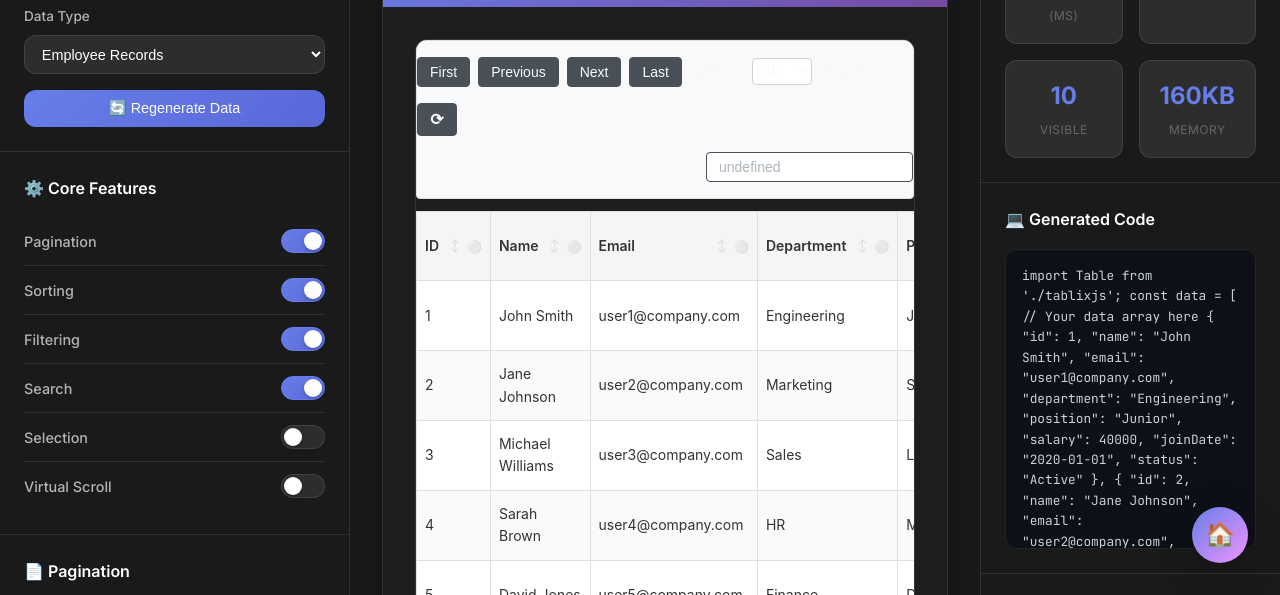
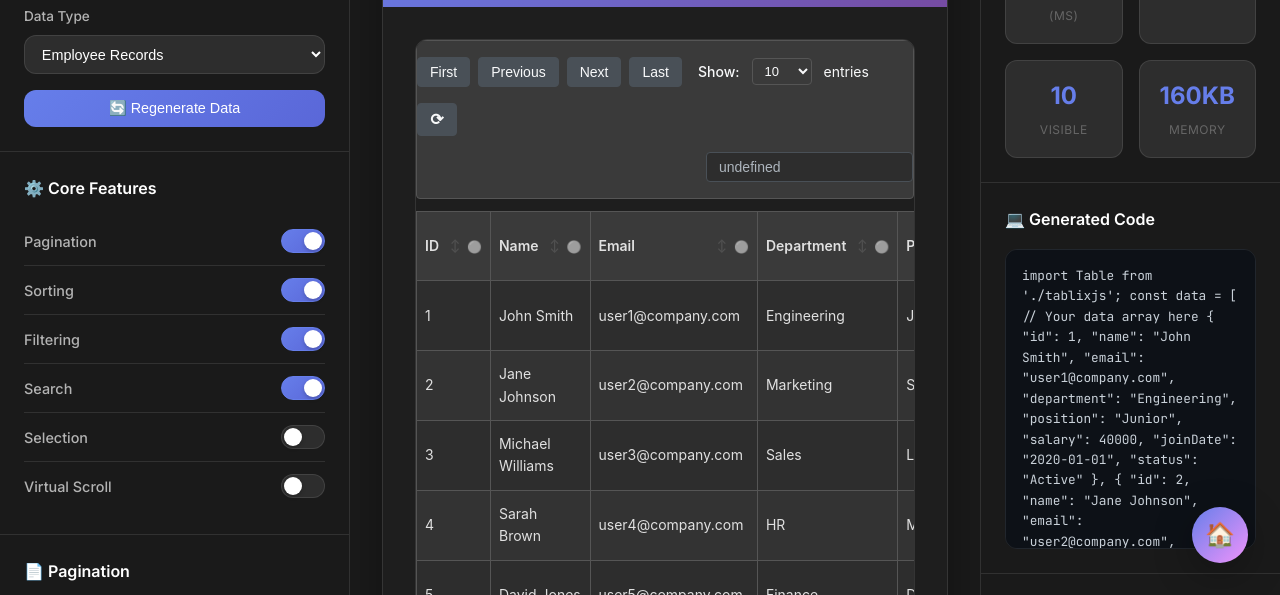
Before and after one commit to ivkeapp/TablixJS, a website: page examples/playground.html in a window 1280 px wide. Shown: the part 205-800 px from the top of the page. Drawn offline with Linux system fonts and the light colour scheme.

Commit message:
Dark mode fix

```diff
--- a/src/styles/tablix.css
+++ b/src/styles/tablix.css
@@ -8,12 +8,12 @@
 @import './search-core.css';
 @import './selection-core.css';
 
-/* Import default theme */
+/* Import themes */
 @import './themes/default.css';
+@import './themes/dark.css';
 
 /*
 To use the dark theme, either:
 1. Add data-theme="dark" to your html/body element
 2. Add the "dark" class to your table wrapper
-3. Import the dark theme CSS: @import './themes/dark.css';
 */
--- a/src/styles/themes/dark.css
+++ b/src/styles/themes/dark.css
@@ -48,6 +48,38 @@
   /* Other elements */
   --tablix-ellipsis-color: #777;
   --tablix-loading-color: #4db6e6;
+
+  /* Control panel styles */
+  --tablix-controls-bg: #3a3a3a;
+  --tablix-controls-border: 1px solid #555;
+  --tablix-controls-padding: 12px 16px;
+  --tablix-controls-margin: 0 0 12px 0;
+  --tablix-controls-gap: 16px;
+  --tablix-controls-gap-small: 8px;
+  --tablix-controls-border-radius: 4px;
+
+  /* Search input styles */
+  --tablix-search-input-padding: 6px 8px;
+  --tablix-search-input-border: 1px solid #555;
+  --tablix-search-input-bg: #2d2d2d;
+  --tablix-search-input-focus-border: #4db6e6;
+  --tablix-search-input-focus-shadow: 0 0 0 2px rgba(77, 182, 230, 0.2);
+  --tablix-search-clear-color: #999;
+  --tablix-search-clear-hover-color: #ccc;
+
+  /* Control buttons */
+  --tablix-control-btn-padding: 6px 10px;
+  --tablix-control-btn-border: 1px solid #555;
+  --tablix-control-btn-bg: #3a3a3a;
+  --tablix-control-btn-text-color: #e0e0e0;
+  --tablix-control-btn-hover-bg: #4a4a4a;
+  --tablix-control-btn-hover-border: #4db6e6;
+  --tablix-control-btn-active-bg: #4db6e6;
+  --tablix-control-btn-active-text: #fff;
+
+  /* Virtual scroll specific */
+  --tablix-virtual-scroll-bg: #2d2d2d;
+  --tablix-virtual-scroll-border: 1px solid #555;
 
   /* Sorting specific */
   --tablix-header-hover-bg: rgba(255, 255, 255, 0.1);
@@ -111,6 +143,38 @@
   --tablix-ellipsis-color: #777;
   --tablix-loading-color: #4db6e6;
 
+  /* Control panel styles */
+  --tablix-controls-bg: #3a3a3a;
+  --tablix-controls-border: 1px solid #555;
+  --tablix-controls-padding: 12px 16px;
+  --tablix-controls-margin: 0 0 12px 0;
+  --tablix-controls-gap: 16px;
+  --tablix-controls-gap-small: 8px;
+  --tablix-controls-border-radius: 4px;
+
+  /* Search input styles */
+  --tablix-search-input-padding: 6px 8px;
+  --tablix-search-input-border: 1px solid #555;
+  --tablix-search-input-bg: #2d2d2d;
+  --tablix-search-input-focus-border: #4db6e6;
+  --tablix-search-input-focus-shadow: 0 0 0 2px rgba(77, 182, 230, 0.2);
+  --tablix-search-clear-color: #999;
+  --tablix-search-clear-hover-color: #ccc;
+
+  /* Control buttons */
+  --tablix-control-btn-padding: 6px 10px;
+  --tablix-control-btn-border: 1px solid #555;
+  --tablix-control-btn-bg: #3a3a3a;
+  --tablix-control-btn-text-color: #e0e0e0;
+  --tablix-control-btn-hover-bg: #4a4a4a;
+  --tablix-control-btn-hover-border: #4db6e6;
+  --tablix-control-btn-active-bg: #4db6e6;
+  --tablix-control-btn-active-text: #fff;
+
+  /* Virtual scroll specific */
+  --tablix-virtual-scroll-bg: #2d2d2d;
+  --tablix-virtual-scroll-border: 1px solid #555;
+
   /* Sorting specific */
   --tablix-header-hover-bg: rgba(255, 255, 255, 0.1);
   --tablix-sorted-header-bg: rgba(77, 182, 230, 0.1);
--- a/src/styles/themes/default.css
+++ b/src/styles/themes/default.css
@@ -110,6 +110,10 @@
   --tablix-control-btn-active-bg: #007acc;
   --tablix-control-btn-active-text: #fff;
 
+  /* Virtual scroll specific */
+  --tablix-virtual-scroll-bg: #fff;
+  --tablix-virtual-scroll-border: 1px solid #ddd;
+
   /* Sorting specific */
   --tablix-header-hover-bg: rgba(0, 0, 0, 0.05);
   --tablix-sorted-header-bg: rgba(0, 122, 204, 0.05);
```
Also changed, not shown: src/styles/virtual-scroll-core.css (+6 -6 lines).
